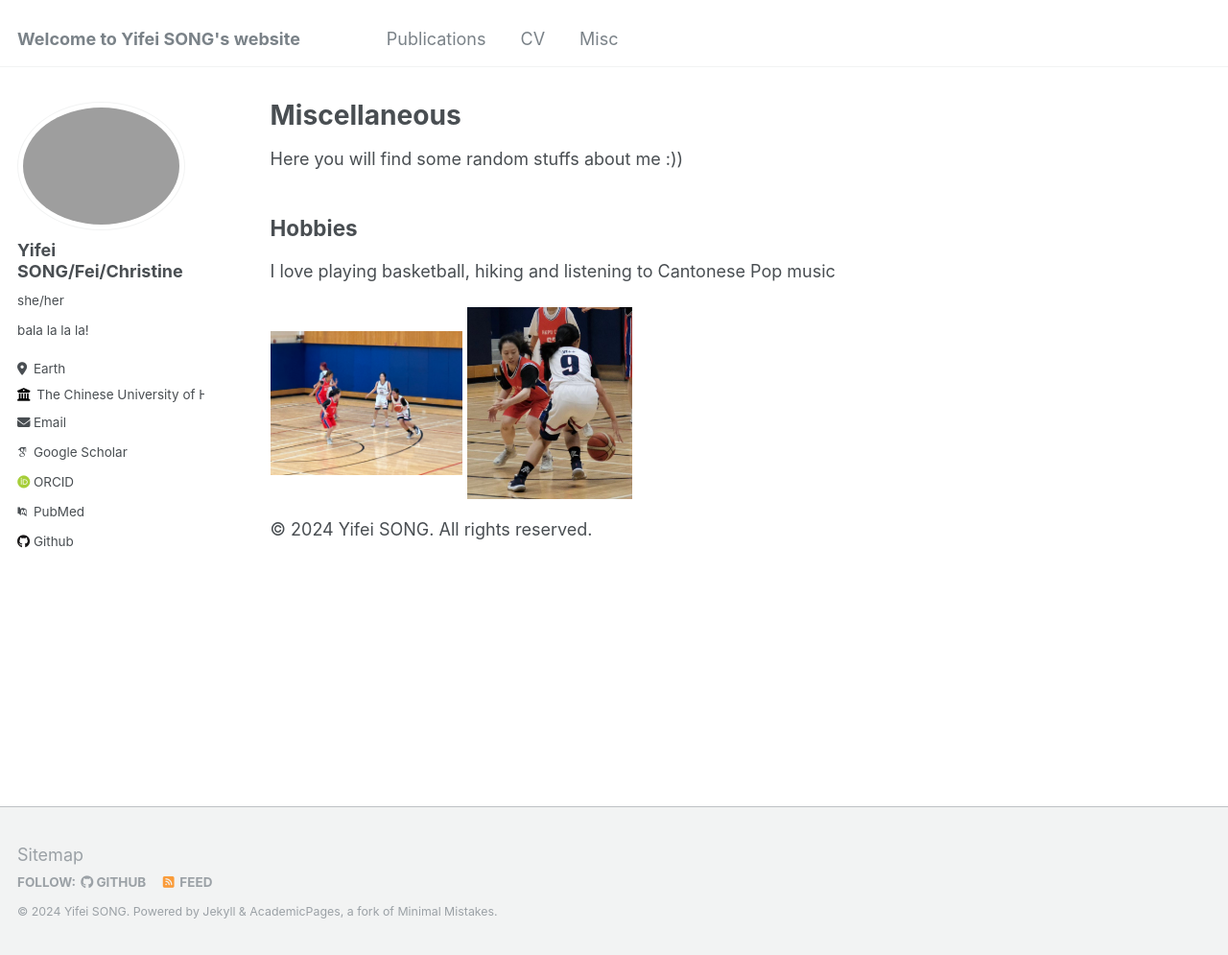
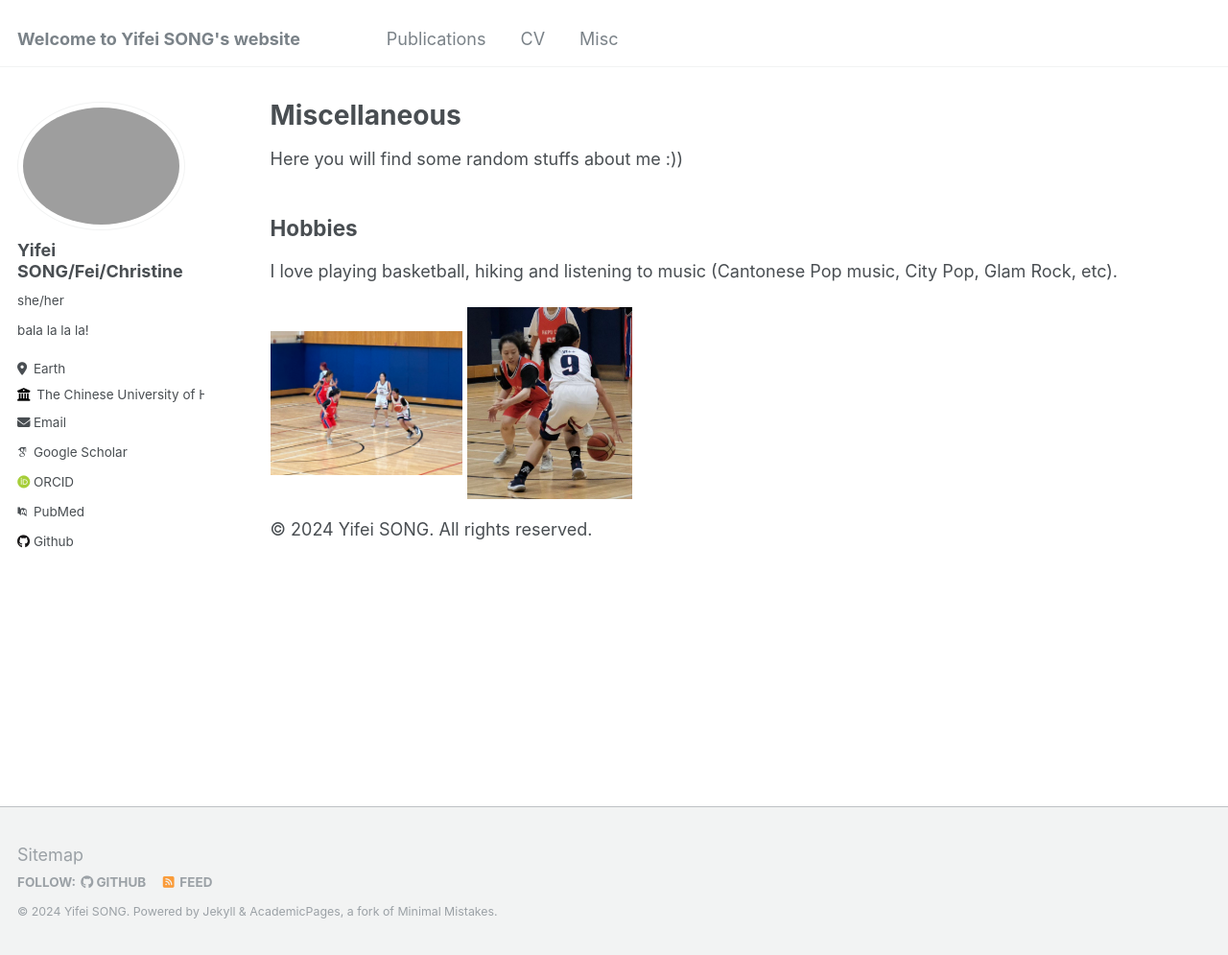
Before and after one commit to HiFei4869/HiFei4869.github.io, a Jekyll site: the page built from _pages/misc.html, in a window 1280 px wide and 995 px high. Shown: the whole window at 96% size. Built offline with Jekyll 4.4.1, drawn with Linux system fonts in a browser that asks for light colours; some web fonts are replaced.

Commit message:
Update misc.html

```diff
--- a/_pages/misc.html
+++ b/_pages/misc.html
@@ -14,7 +14,7 @@ author_profile: true
 
     <section>
         <h2>Hobbies</h2>
-        <p>I love playing basketball, hiking and listening to Cantonese Pop music</p>
+        <p>I love playing basketball, hiking and listening to music (Cantonese Pop music, City Pop, Glam Rock, etc).</p>
         <img src="{{ '/images/yr2-poly.jpg' | relative_url }}" alt="Example Image 1" style="width:200px; height:auto;">
         <img src="{{ '/images/yr2-poly-2.jpg' | relative_url }}" alt="Example Image 1" style="width:auto; height:200px;">
     </section>
```
